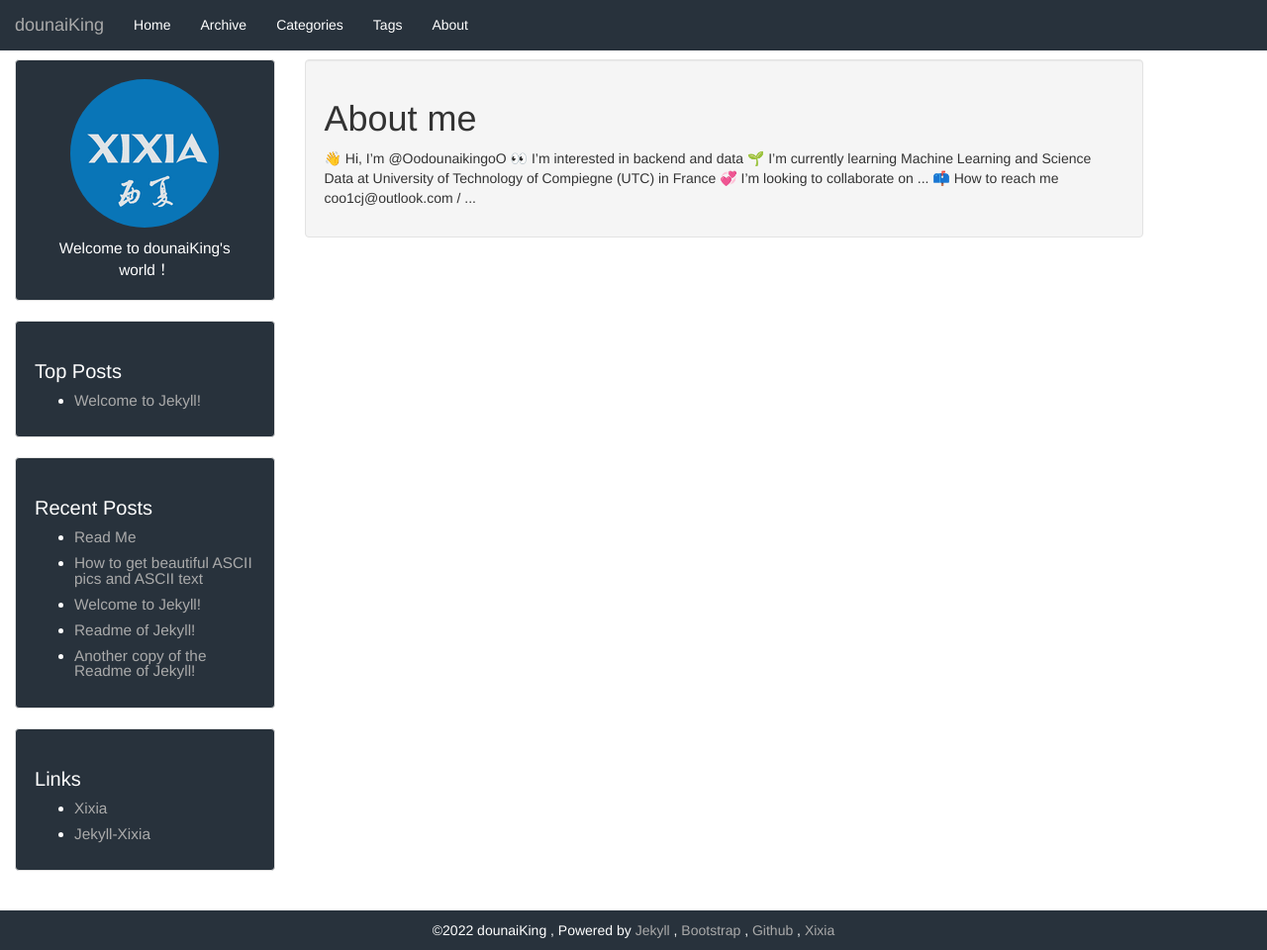
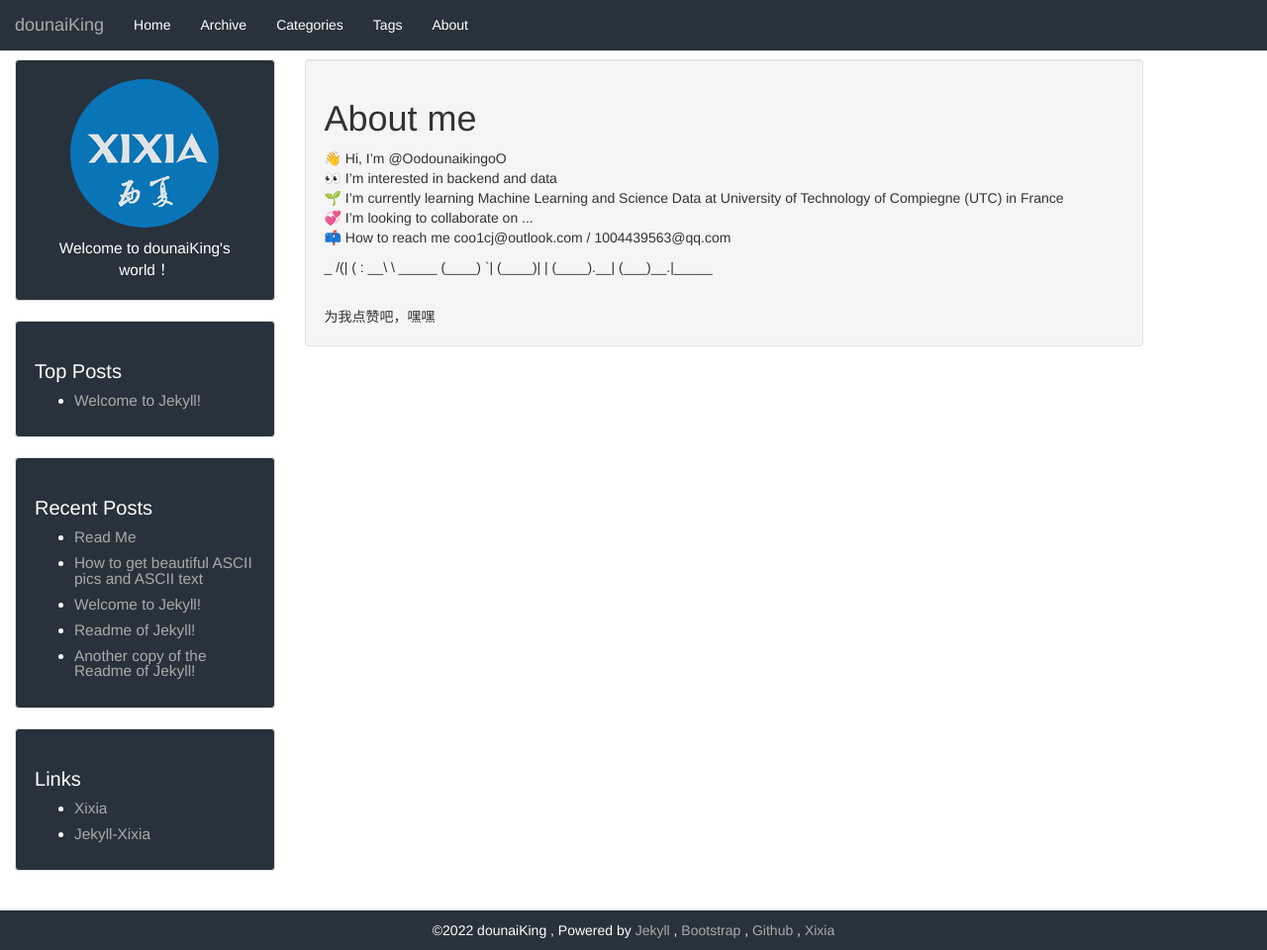
Before and after one commit to OodounaikingoO/OodounaikingoO.github.io, a Jekyll site: the page built from about.html, in a window 1280 px wide and 960 px high. Shown: the whole window at 99% size. Built offline with Jekyll 4.4.1, drawn with Linux system fonts in a browser that asks for light colours.

Commit message:
update about.html and photo in main page

```diff
--- a/about.html
+++ b/about.html
@@ -5,9 +5,21 @@ layout: default
 <div class="well">
     <h1>About me</h1>
 	<p>👋 Hi, I’m @OodounaikingoO
-👀 I’m interested in backend and data
-🌱 I’m currently learning Machine Learning and Science Data at University of Technology of Compiegne (UTC) in France
-💞️ I’m looking to collaborate on ...
-📫 How to reach me coo1cj@outlook.com / ...
+	<br>👀 I’m interested in backend and data
+	<br>🌱 I’m currently learning Machine Learning and Science Data at University of Technology of Compiegne (UTC) in France
+	<br>💞️ I’m looking to collaborate on ...
+	<br>📫 How to reach me coo1cj@outlook.com / 1004439563@qq.com
 	</p>
+	<p>
+	      _
+     /(|
+    (  :
+   __\  \  _____
+ (____)  `|
+(____)|   |
+ (____).__|
+  (___)__.|_____
+
+	</p>
+	<br> 为我点赞吧，嘿嘿
 </div>
```
